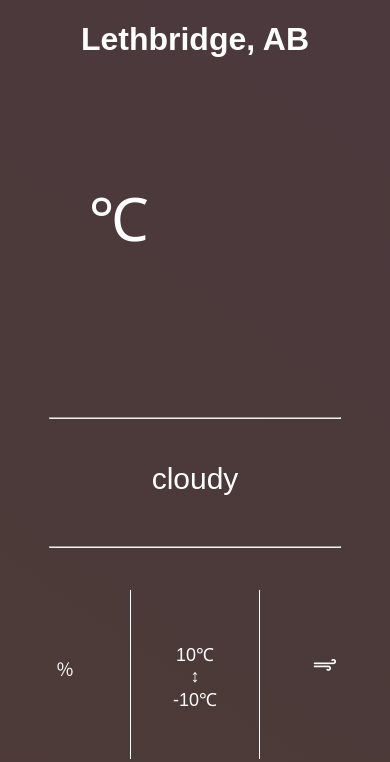
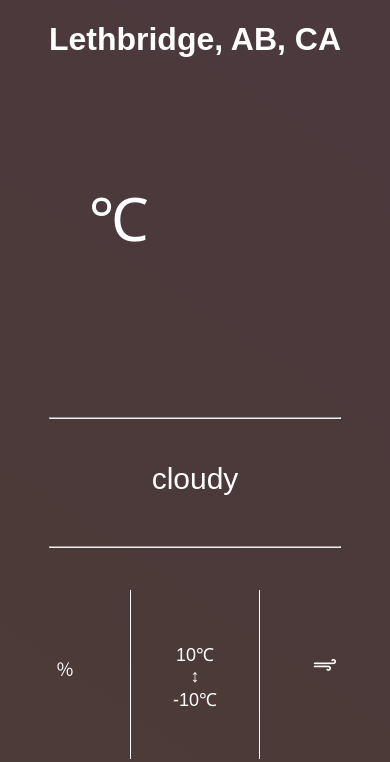
Before and after one commit to evanj-clark/BranchingPractice, a website: page www/index.html in a window 390 px wide. Drawn offline with Linux system fonts and the light colour scheme; some packages are replaced by stand-ins of ours; no server answers.

Commit message:
added CA

```diff
--- a/www/index.html
+++ b/www/index.html
@@ -18,7 +18,9 @@
 
 <body>
     <div class="app">
-        <header><h1 class="location">Lethbridge, AB</h1></header>
+        <header>
+            <h1 class="location">Lethbridge, AB, CA</h1>
+        </header>
         <section>
             <div class="block1">
                 <span>
@@ -26,7 +28,7 @@
                     </span>&#8451;
                 </span>
                 <span>
-                <img id="icon">
+                    <img id="icon">
                 </span>
             </div>
             <hr>
```
